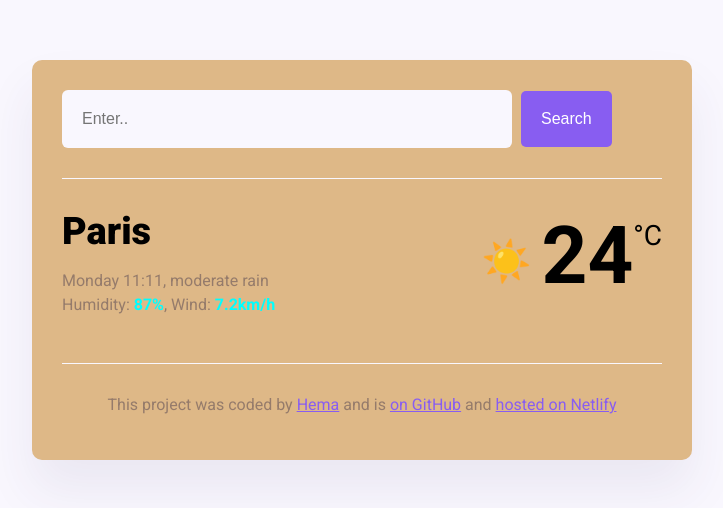
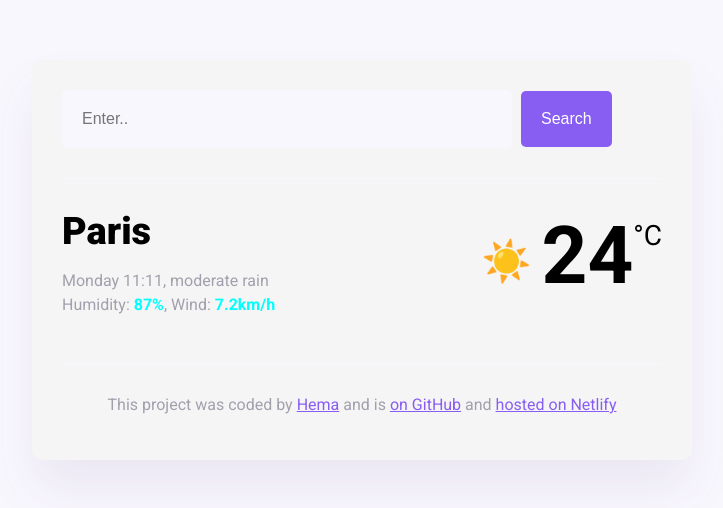
Before and after one commit to PYDIMARRI-HEMA-HARSHINI-23-586/Weather-Report-Project, a plain HTML site: page index.html in a window 1280 px wide. Shown: the whole page, without its empty margins (278-1001 px from the left). Drawn offline with nearby package versions, Linux system fonts and the light colour scheme.

Commit message:
updated color

```diff
--- a/styles.css
+++ b/styles.css
@@ -8,7 +8,7 @@ a {
 }
 
 .weather-app {
-  background: burlywood;
+  background: whitesmoke;
   max-width: 600px;
   margin: 60px auto;
   padding: 30px;
```
